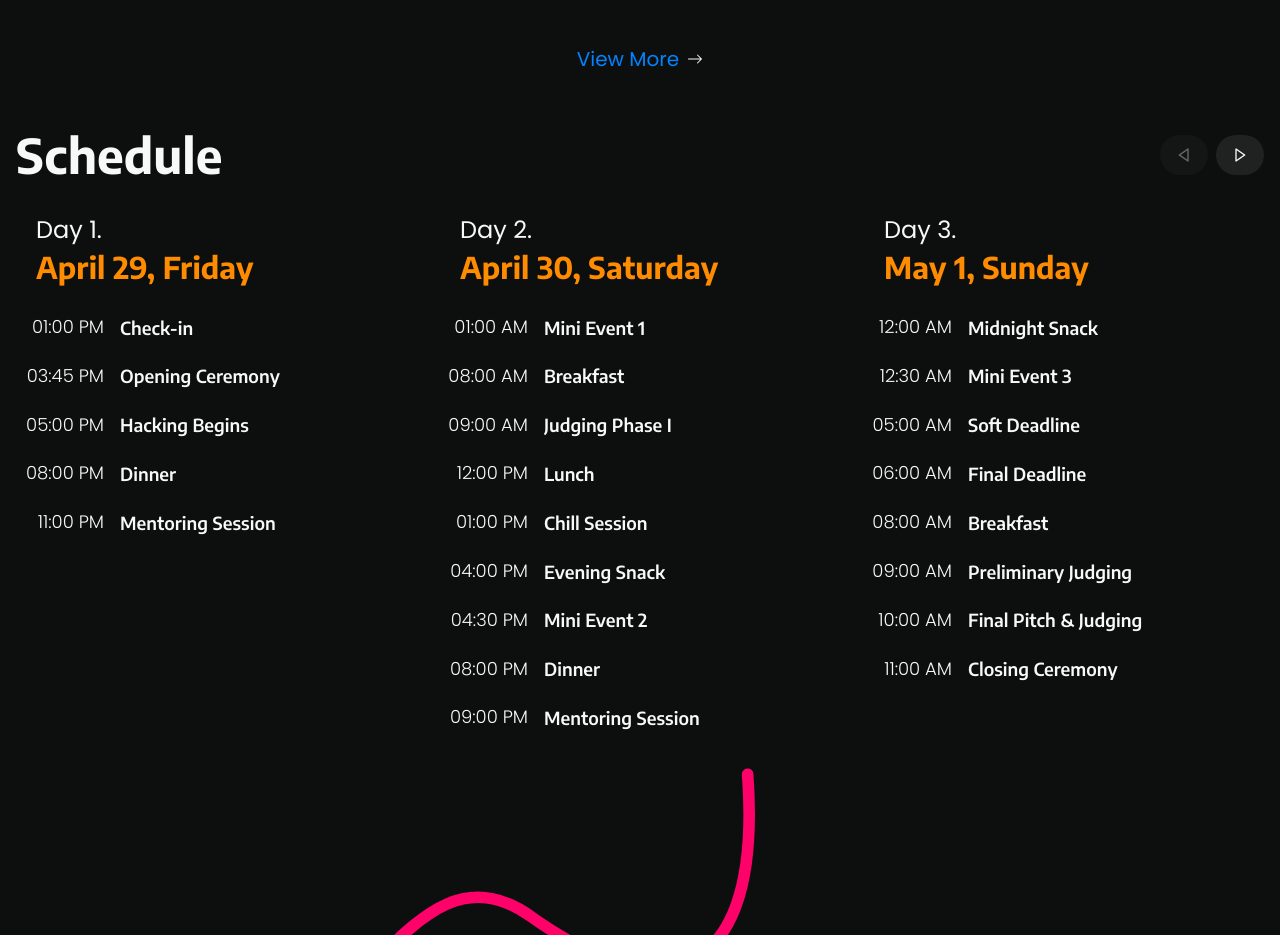
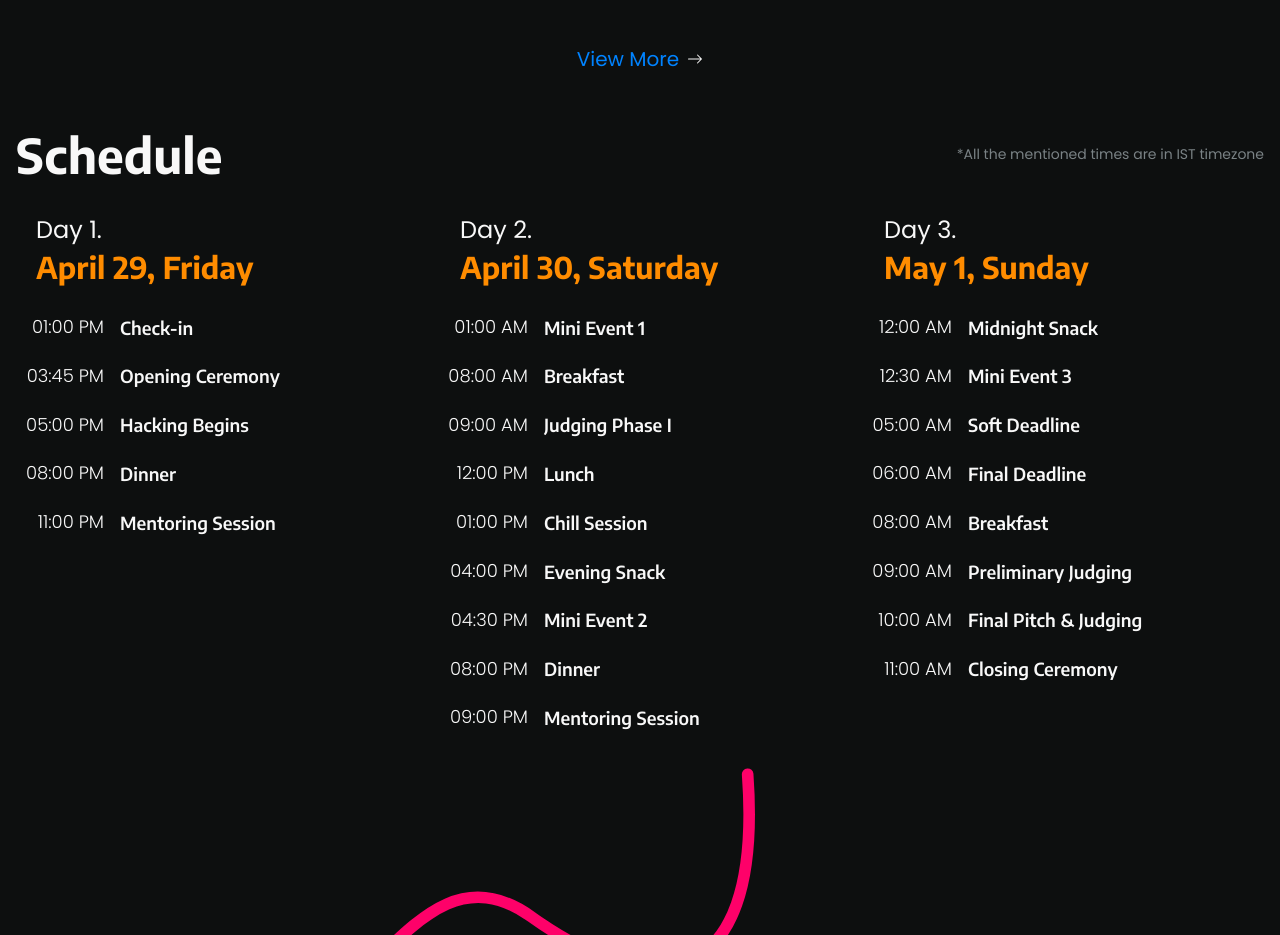
Before and after one commit to hcs-user/HackSVIT-22, a Next.js app: page / in a window 1280 px wide. Shown: the part 3400-4335 px from the top of the page. Built offline with nearby package versions, Linux system fonts and the light colour scheme.

Commit message:
fix: removed arrows for schedule section

```diff
--- a/src/components/Schedule.tsx
+++ b/src/components/Schedule.tsx
@@ -32,7 +32,10 @@ export default function Schedule() {
 		<Container maxW='container.xl'>
 			<Flex justify='space-between' align='center'>
 				<Heading size='2xl'>Schedule</Heading>
-				<HStack>
+				<Text color='gray.400' fontSize='sm'>
+					*All the mentioned times are in IST timezone
+				</Text>
+				<HStack display={["initial", null, "none"]}>
 					<IconButton
 						aria-label='Previous'
 						icon={<BiLeftArrow />}
```
